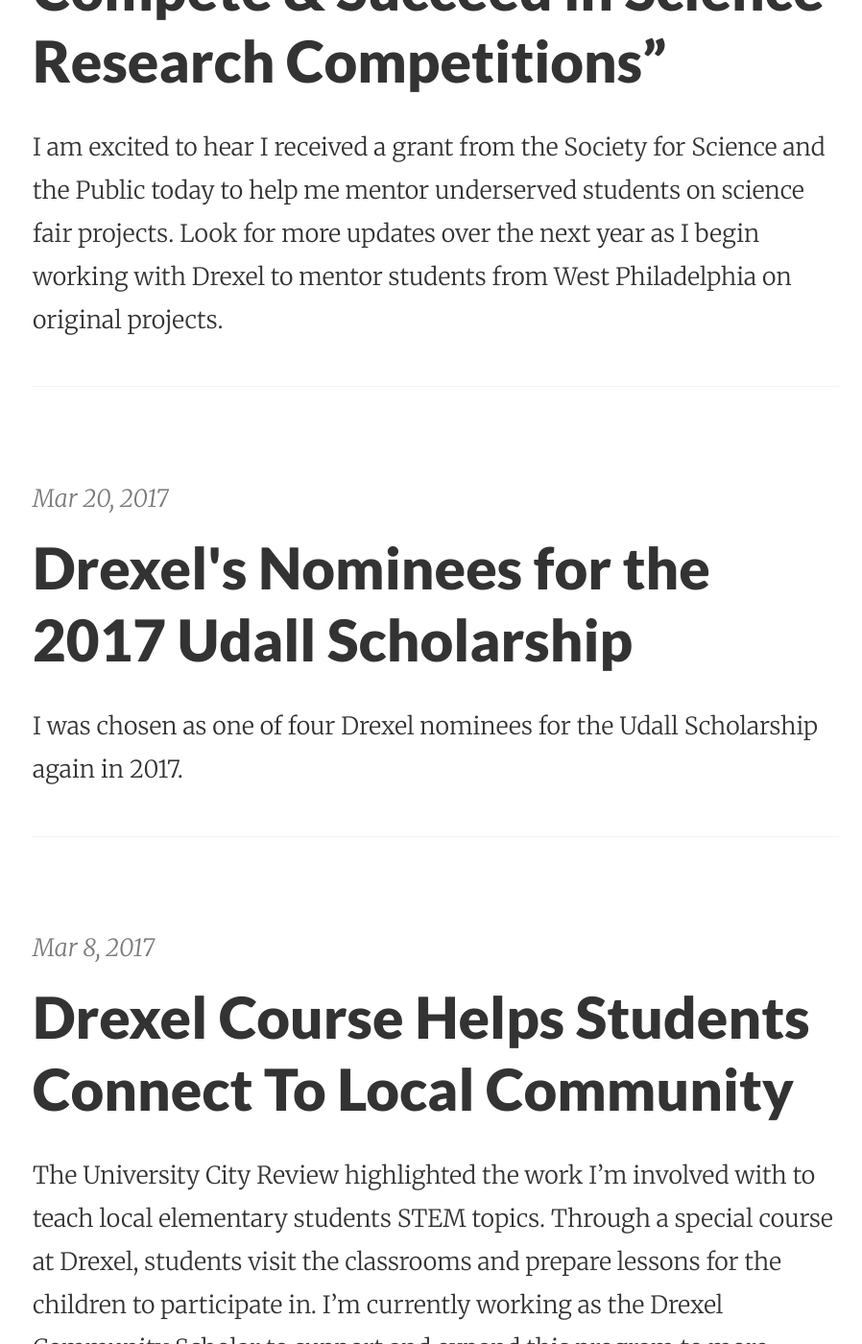
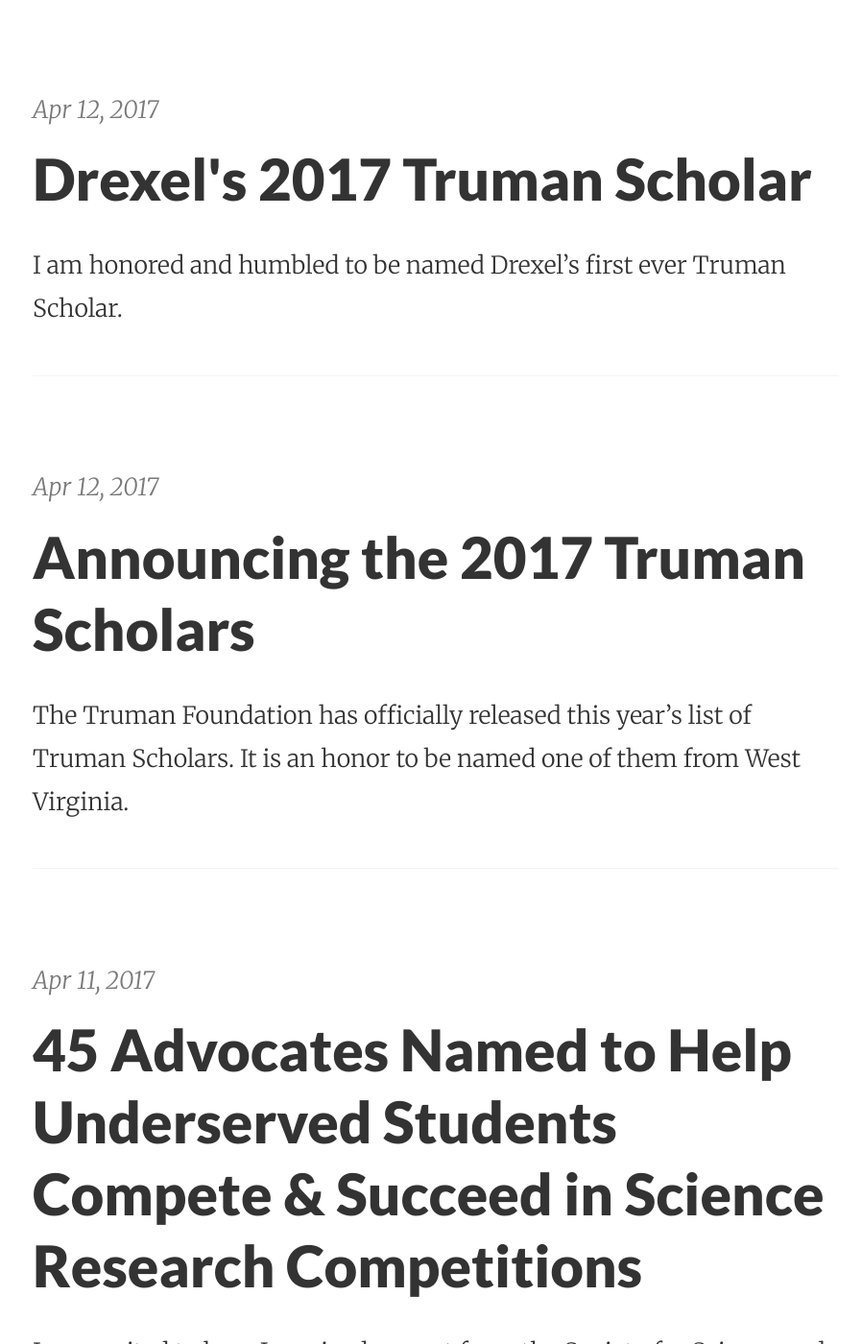
Before and after one commit to MonroeMegalonyx/vjoleary.github.io, a Jekyll site: the page built from index.html, in a window 1280 px wide and 1400 px high, scrolled down 454 px. Shown: the whole window at 96% size, without its empty margins (186-1084 px from the left). Built offline with Jekyll 4.4.1, drawn with Linux system fonts in a browser that asks for light colours; nearby versions of some CDN libraries; some web fonts are replaced; the list of posts is cut into pages by our own code; some of the changed text lies outside the part shown.

Commit message:
Added posts about Truman award

```diff
--- /dev/null
+++ b/_posts/2017-04-12-announcing-2017-truman-scholars.md
@@ -0,0 +1,9 @@
+---
+layout: post
+title: Announcing the 2017 Truman Scholars
+tags: awards policy
+---
+
+The Truman Foundation has officially released this year's list of Truman Scholars. It is an honor to be named one of them from West Virginia.
+
+Learn more about all the scholars at the [Truman website](https://www.truman.gov/2017-truman-scholars/) and their [press release.](https://www.truman.gov/whats-new/announcing-2017-truman-scholars)
--- /dev/null
+++ b/_posts/2017-04-12-drexel-first-truman-scholar.md
@@ -0,0 +1,11 @@
+---
+layout: post
+title: Drexel's 2017 Truman Scholar
+tags: awards policy
+---
+
+I am honored and humbled to be named Drexel's first ever Truman Scholar.
+
+>As a 2017 Truman Scholar, Vincent is one of just 62 students selected nationwide from a pool of 768 candidates nominated by 315 colleges and universities. These scholars were chosen by sixteen independent selection panels based on the finalists’ academic success and leadership accomplishments, as well as their likelihood of becoming public service leaders. Vincent will receive up to $30,000 for graduate study, as well as priority admission and supplemental funding at selected premier graduate institutions. Scholars also receive leadership training, career and graduate school counseling, and special internship opportunities within the federal government, in addition to joining a powerful network of Truman Scholar alumni.
+
+Continue reading at the [Drexel Fellowship's Office.](http://www.drexel.edu/fellowships/about/news/2017/April/2017%20Truman%20Scholar/)
--- /dev/null
+++ b/_posts/2017-04-13-drexel-first-truman-scholar.md
@@ -0,0 +1,11 @@
+---
+layout: post
+title: Drexel's 2017 Truman Scholar
+tags: awards policy
+---
+
+As I say in the article...
+
+>"It’s extremely rewarding to be validated in this way — that not only is what I want to do valid and needed and topical right now, but that people are really looking for this kind of science and advocacy at the intersection of research and policy. It really makes me feel like what I’m doing is needed and that I should be pursuing this."
+
+Continue reading on [Drexel NOW.](http://drexel.edu/now/archive/2017/April/Truman-Scholar-Vincent-O-Leary/)
```
Also changed, not shown: _posts/2017-04-11-advocate-help-underserved-students.md (+1 -1 lines).
